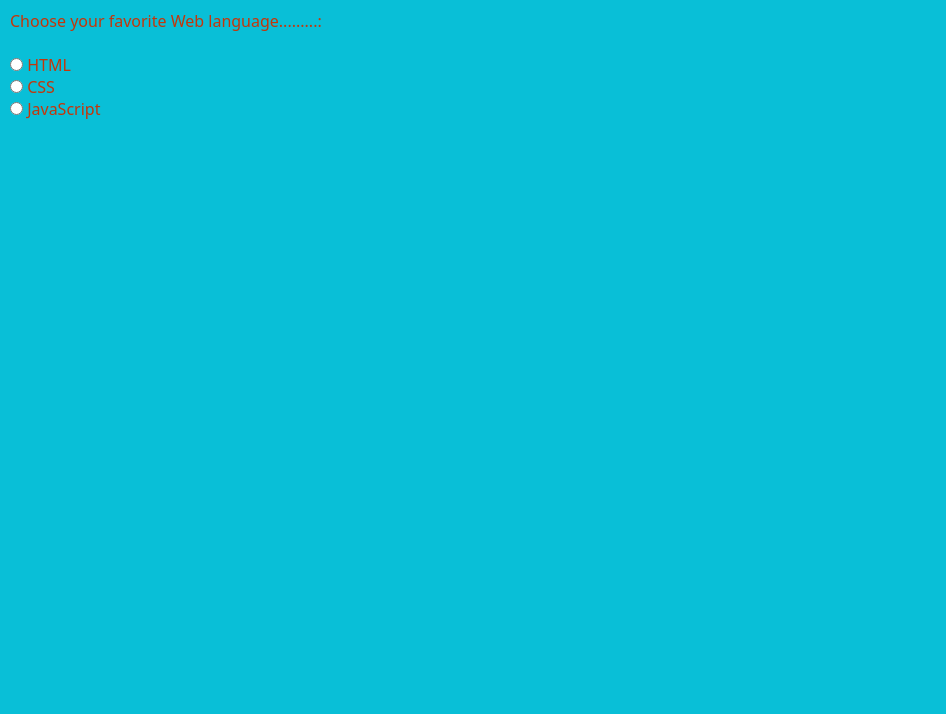
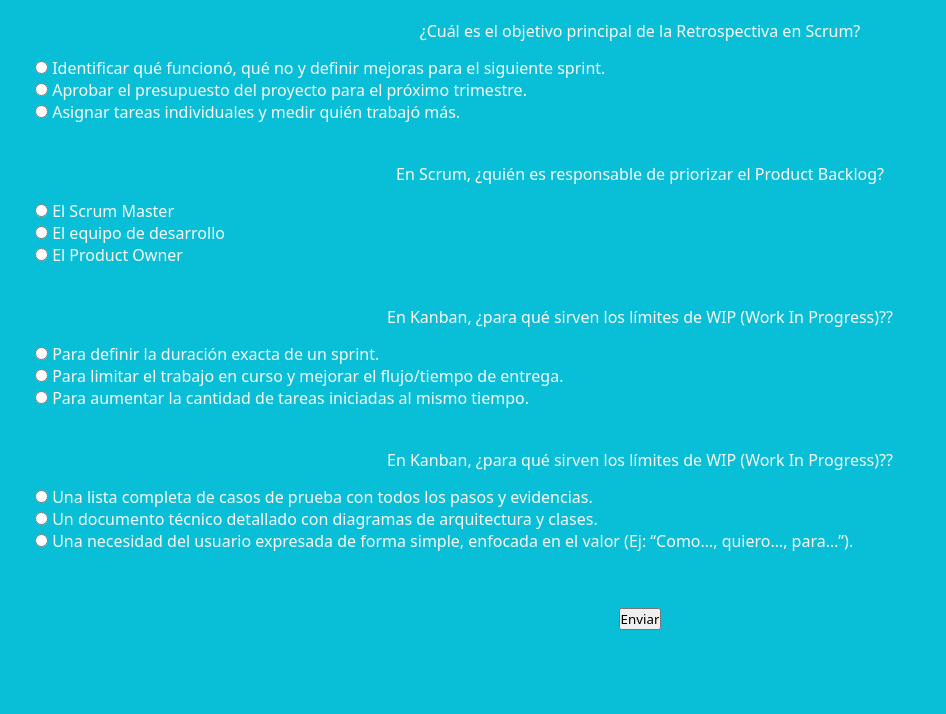
Before and after one commit to JUpegui20/cesde-IAP-momento2-surveys-juanpablo-upeguiortiz, a plain HTML site: page survey.html in a window 1280 px wide. Shown: the whole page, without its empty margins (0-946 px from the left). Drawn offline with Linux system fonts and the light colour scheme.

Commit message:
survey fin

```diff
--- a/styles/style.css
+++ b/styles/style.css
@@ -14,6 +14,11 @@ p{
     text-align: center;
 }
 
+form{
+    margin: 10px;;
+    padding: 5px;
+
+}
 .body-Index {
     background-color: #bbc9c9;
     color: #b1e80c;
@@ -24,16 +29,17 @@ p{
 
     display: flex;
     flex-direction: column;
+}
 
-}
 .body-survey {
-    background-color: #031212;
-    color: #c5360a;
-    padding: 10px;
-    height: 100vh;
     background: #09bfd7;
+    color: #f8f8f8;
+    padding: 20px;
+    min-height: 100vh;
+
     display: flex;
-
+    flex-direction: column;
+    gap: 25px;
 }
 
 
@@ -47,3 +53,6 @@ footer {
 .header-index {
     text-align: center;
 }
+.header-Survey {
+    text-align: center;
+}
--- a/survey.html
+++ b/survey.html
@@ -11,22 +11,86 @@
 
 <body class="body-survey">
 
-    <header>
-        <p>Choose your favorite Web language.........:</p>
-        <br>
+    <!-- Pregunta 1 -->
+    <section class="question">
+        <p>¿Cuál es el objetivo principal de la Retrospectiva en Scrum?</p>
 
         <form>
-            <input type="radio" id="html" name="fav_language" value="HTML">
-            <label for="html">HTML</label><br>
-            <input type="radio" id="css" name="fav_language" value="CSS">
-            <label for="css">CSS</label><br>
-            <input type="radio" id="javascript" name="fav_language" value="JavaScript">
-            <label for="javascript">JavaScript</label>
+            <input type="radio" id="p1_1" name="pregunta1">
+            <label for="p1_1">
+                Identificar qué funcionó, qué no y definir mejoras para el siguiente sprint.
+            </label><br>
 
+            <input type="radio" id="p1_2" name="pregunta1">
+            <label for="p1_2">
+                Aprobar el presupuesto del proyecto para el próximo trimestre.
+            </label><br>
+
+            <input type="radio" id="p1_3" name="pregunta1">
+            <label for="p1_3">
+                Asignar tareas individuales y medir quién trabajó más.
+            </label>
         </form>
-    </header>
+    </section>
+
+    <!-- Pregunta 2 -->
+    <section class="question">
+        <p>En Scrum, ¿quién es responsable de priorizar el Product Backlog?</p>
+
+        <form>
+            <input type="radio" id="p2_1" name="pregunta2">
+            <label for="p2_1">El Scrum Master</label><br>
+
+            <input type="radio" id="p2_2" name="pregunta2">
+            <label for="p2_2">El equipo de desarrollo</label><br>
+
+            <input type="radio" id="p2_3" name="pregunta2">
+            <label for="p2_3">El Product Owner</label>
+        </form>
+    </section>
+
+    <!-- Pregunta 3 -->
+    <section class="question">
+        <p>En Kanban, ¿para qué sirven los límites de WIP (Work In Progress)??</p>
+
+        <form>
+            <input type="radio" id="p3_1" name="pregunta3">
+            <label for="p2_1">Para definir la duración exacta de un sprint. </label><br>
+
+            <input type="radio" id="p3_2" name="pregunt32">
+            <label for="p2_2">Para limitar el trabajo en curso y mejorar el flujo/tiempo de entrega. </label><br>
+
+            <input type="radio" id="p3_3" name="pregunta3">
+            <label for="p2_3">Para aumentar la cantidad de tareas iniciadas al mismo tiempo. </label>
+        </form>
+    </section>
+
+    <!-- Pregunta 4 -->
+    <section class="question">
+        <p>En Kanban, ¿para qué sirven los límites de WIP (Work In Progress)??</p>
+
+        <form>
+            <input type="radio" id="p4_1" name="pregunta3">
+            <label for="p2_1">Una lista completa de casos de prueba con todos los pasos y evidencias.  </label><br>
+
+            <input type="radio" id="p4_2" name="pregunt32">
+            <label for="p2_2">Un documento técnico detallado con diagramas de arquitectura y clases.</label><br>
+
+            <input type="radio" id="p4_3" name="pregunta3">
+            <label for="p2_3">Una necesidad del usuario expresada de forma simple, enfocada en el valor (Ej: “Como…, quiero…, para…”). </label>
+        </form>
+    </section>
+
+        <header class="header-Survey ">
+        <form action="contact-us.html">
 
 
+            <input type="submit" value="Enviar">
+        </form>
+    <br>
+    <br>
+    <br>
+    </header>
 
 </body>
 
```
